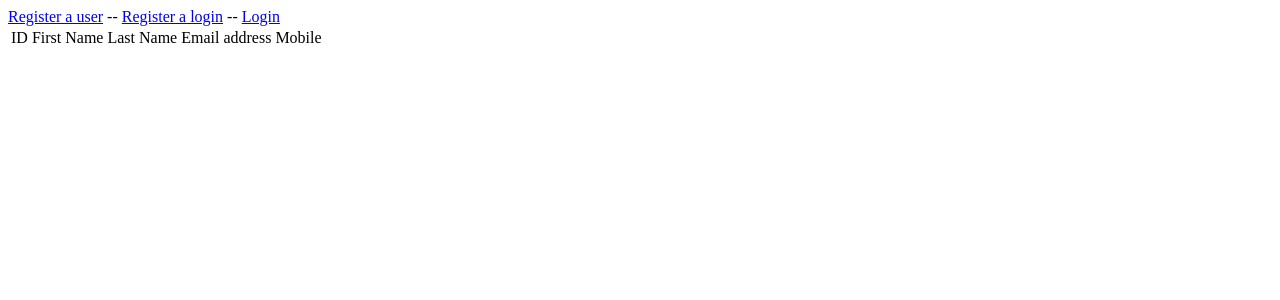
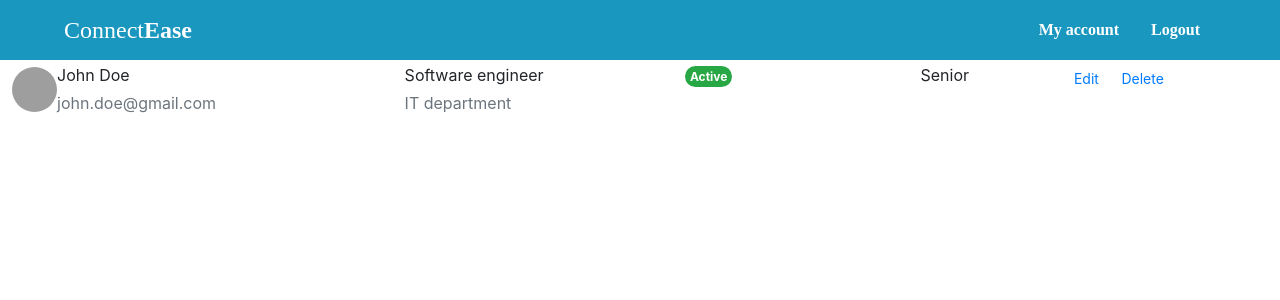
Before and after one commit to Akashdhiman18/Contact_management_system, a Flask app: page /users in a window 1280 px wide. Shown: the top 300 px of the page. Run offline with Flask 3, Linux system fonts and the light colour scheme; some libraries are stand-ins or nearby versions; grey boxes are pictures that could not be loaded.

Commit message:
updated modeles name

```diff
--- a/app.py
+++ b/app.py
@@ -3,7 +3,7 @@
 import psycopg2
 from flask import Flask, redirect, render_template, session, url_for, request
 from flask_sqlalchemy import SQLAlchemy
-from models import db, Users, registeruser
+from models import db, Contacts, SystemUser
 from flask_migrate import Migrate
 from werkzeug.security import check_password_hash
 
@@ -22,12 +22,12 @@
 # Routes
 @app.route('/', methods=['GET'])
 def index():
-    usersdata = Users.query.order_by(Users.id).all()
+    usersdata = Contacts.query.order_by(Contacts.id).all()
     return render_template('home.html', usersdata=usersdata)
 
 @app.route('/users', methods=['GET'])
 def users():
-    usersdata = Users.query.order_by(Users.id).all()
+    usersdata = Contacts.query.order_by(Contacts.id).all()
     return render_template('users.html', usersdata=usersdata)
 
 @app.route('/register', methods=['GET', 'POST'])
@@ -44,12 +44,12 @@
             return "Passwords do not match. Please try again."
 
         # Check if the email is already registered
-        existing_user = registeruser.query.filter_by(emailaddress=email).first()
+        existing_user = SystemUser.query.filter_by(emailaddress=email).first()
         if existing_user:
             return "Email address is already registered."
 
         # Create a new user
-        new_user = registeruser(name=name, emailaddress=email, passcode=password, mobileno=mobileno)
+        new_user = SystemUser(name=name, emailaddress=email, passcode=password, mobileno=mobileno)
         db.session.add(new_user)
         db.session.commit()
 
@@ -65,9 +65,10 @@
         password = request.form['password']
 
         # Check if the email exists in the database
-        user = registeruser.query.filter_by(emailaddress=email).first()
+        user = SystemUser.query.filter_by(emailaddress=email).first()
         if user and user.passcode == password:
-            return "Login successful!"
+            # return "Login successful!"
+            return render_template('users.html')
         else:
             return "Invalid email or password. Please try again."
 
@@ -99,11 +100,11 @@
 def edit():
     if request.method == "GET":
         userid = request.args.get('ID')
-        userdata = Users.query.filter_by(id=userid).first()
+        userdata = Contacts.query.filter_by(id=userid).first()
         return render_template('edit.html', userdata=userdata)
     elif request.method == "POST":
         userid = request.args.get('ID')
-        userdatatochange = Users.query.filter_by(id=userid).first()
+        userdatatochange = Contacts.query.filter_by(id=userid).first()
 
         updatedhomeaddressofuser = request.form['homeaddress']
         updatedfirstnameofuser = request.form['firstname']
@@ -120,7 +121,7 @@
 def deletecheck():
     if request.method == "GET":
         userid = request.args.get('ID')
-        userdata = Users.query.filter_by(id=userid).first()
+        userdata = Contacts.query.filter_by(id=userid).first()
         return render_template('delete_check.html', userdata=userdata)
     return "<h4>User delete page</h4>"
 
@@ -128,12 +129,12 @@
 def deleteproceed():
     if request.method == "GET":
         userid = request.args.get('ID')
-        userdata = Users.query.filter_by(id=userid).first()
+        userdata = Contacts.query.filter_by(id=userid).first()
 
         db.session.delete(userdata)
         db.session.commit()
 
-        usersdata = Users.query.order_by(Users.id).all()
+        usersdata = Contacts.query.order_by(Contacts.id).all()
         return render_template('users.html', usersdata=usersdata)
 
     return "<h4>User delete page</h4>"
--- a/models.py
+++ b/models.py
@@ -3,7 +3,7 @@
 
 db = SQLAlchemy()
 # Create A Model For Table
-class Users(db.Model):
+class Contacts(db.Model):
     __tablename__ = 'users'
     id = db.Column(db.Integer, primary_key=True)
     first_name = db.Column(db.String(1000))
@@ -14,7 +14,7 @@
     url_of_picture = db.Column(db.String(1000))
 
 
-class registeruser(db.Model):
+class SystemUser(db.Model):
     __tablename__='registeruser'
     id=db.Column(db.Integer,primary_key=True)
     name=db.Column(db.String(1000))
--- a/templates/users.html
+++ b/templates/users.html
@@ -3,35 +3,72 @@
 <head>
     <meta charset="UTF-8">
     <meta name="viewport" content="width=device-width, initial-scale=1.0">
-    <title>User page</title>
+    <link rel="stylesheet" href="https://cdn.jsdelivr.net/npm/bootstrap@4.3.1/dist/css/bootstrap.min.css" integrity="sha384-ggOyR0iXCbMQv3Xipma34MD+dH/1fQ784/j6cY/iJTQUOhcWr7x9JvoRxT2MZw1T" crossorigin="anonymous">
+    <link rel="stylesheet" href="{{ url_for('static', filename='css/register.css') }}" />
+    <title>View Contact users</title>
 </head>
 <body>
-    <a href="/registeruser">Register a user</a> -- <a href="/registeralogin">Register a login</a> -- <a href="/loginuser">Login</a>
-    <br>
-    <table>
-        <tr>
-            <td>ID</td>
-            <td>First Name</td>
-            <td>Last Name</td>
-            <td>Email address</td>
-            <td>Mobile</td>
-            <td></td>
-            <td></td>
-        </tr>
-        {% for useritem in usersdata %}
-        <tr>
-            <td>{{useritem.id}}</td>
-            <td>{{useritem.first_name}}</td>
-            <td>{{useritem.last_name}}</td>
-            <td>{{useritem.email_address}}</td>
-            <td>{{useritem.mobile}}</td>
-            <td><a href="{{url_for('edit')}}?ID={{useritem.id}}">Edit</a></td>
-            <td><a href="{{url_for('deletecheck')}}?ID={{useritem.id}}">Delete</a></td>
+    <nav>
+        <input type="checkbox" id="nav-toggle">
+        <div class="logo">Connect<strong>Ease</strong></div>
+        <ul class="links">
+          <li><a href="">My account </a></li>
+          <li><a href="">Logout</a></li>
 
-        </tr>
-        {% endfor %}
-    </table>
 
+        </ul>
+        <label for="nav-toggle" class="icon-burger">
+          <div class="line"></div>
+          <div class="line"></div>
+          <div class="line"></div>
+        </label>
+      </nav>
+
+      <table class="table align-middle mb-0 bg-white">
+        <thead class="bg-light">
+          <tr>
+            <th>Name</th>
+            <th>Mobile No</th>
+            <th>Home address</th>
+            <th>Actions</th>
+          </tr>
+        </thead>
+        <tbody>
+          <tr>
+            <td>
+              <div class="d-flex align-items-center">
+                <img
+                    src="https://mdbootstrap.com/img/new/avatars/8.jpg"
+                    alt=""
+                    style="width: 45px; height: 45px"
+                    class="rounded-circle"
+                    />
+                <div class="ms-3">
+                  <p class="fw-bold mb-1">John Doe</p>
+                  <p class="text-muted mb-0">john.doe@gmail.com</p>
+                </div>
+              </div>
+            </td>
+            <td>
+              <p class="fw-normal mb-1">Software engineer</p>
+              <p class="text-muted mb-0">IT department</p>
+            </td>
+            <td>
+              <span class="badge badge-success rounded-pill d-inline">Active</span>
+            </td>
+            <td>Senior</td>
+            <td>
+              <button type="button" class="btn btn-link btn-sm btn-rounded">
+                Edit
+              </button>
+                <button type="button" class="btn btn-link btn-sm btn-rounded">
+                Delete
+              </button>
+
+            </td>
+          </tr>
+           </tbody>
+      </table>
 
 </body>
 </html>
```
Also changed, not shown: migrations/versions/aebdaf8a6f50_.py (added, +33 -0 lines), templates/addcontact.html (added, +91 -0 lines).
